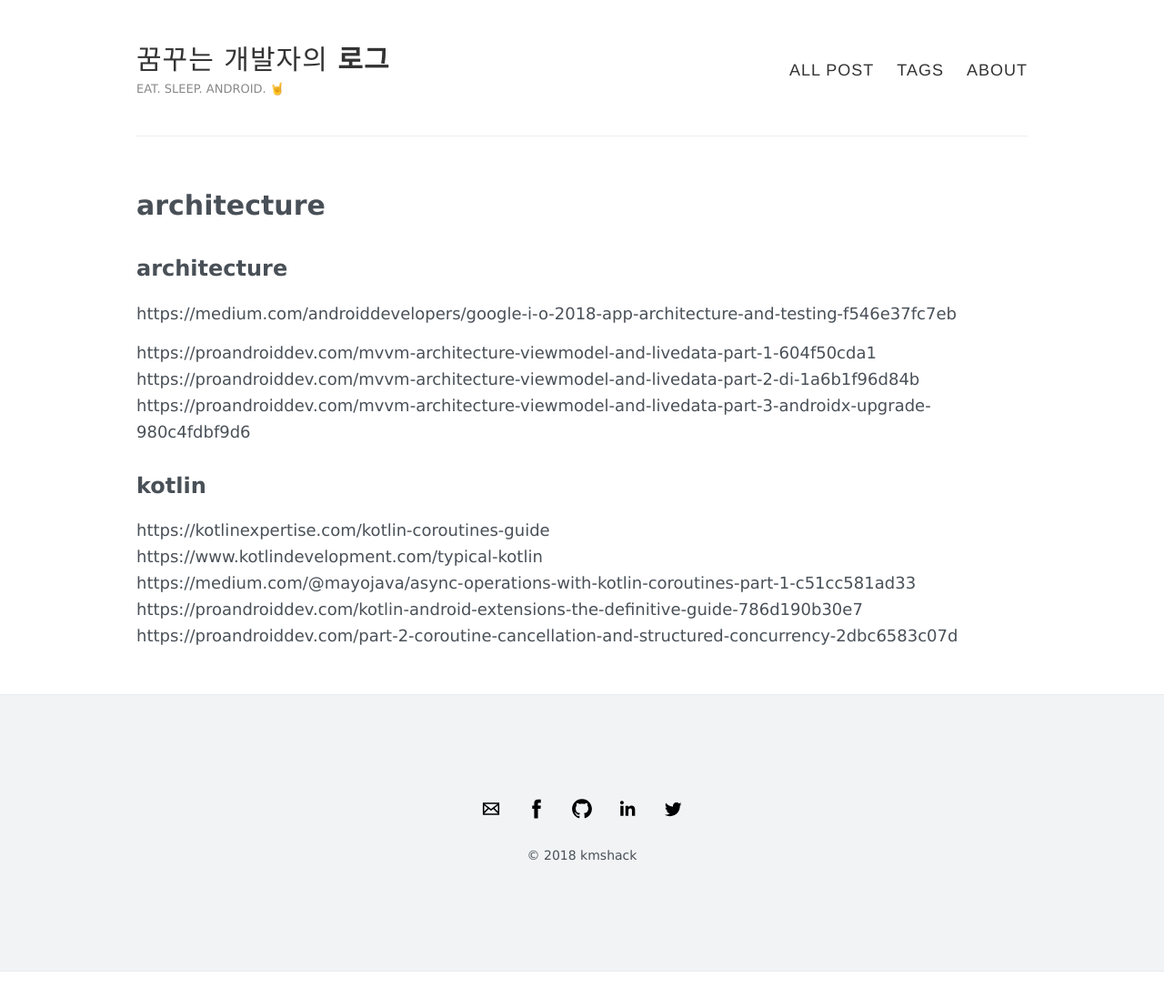
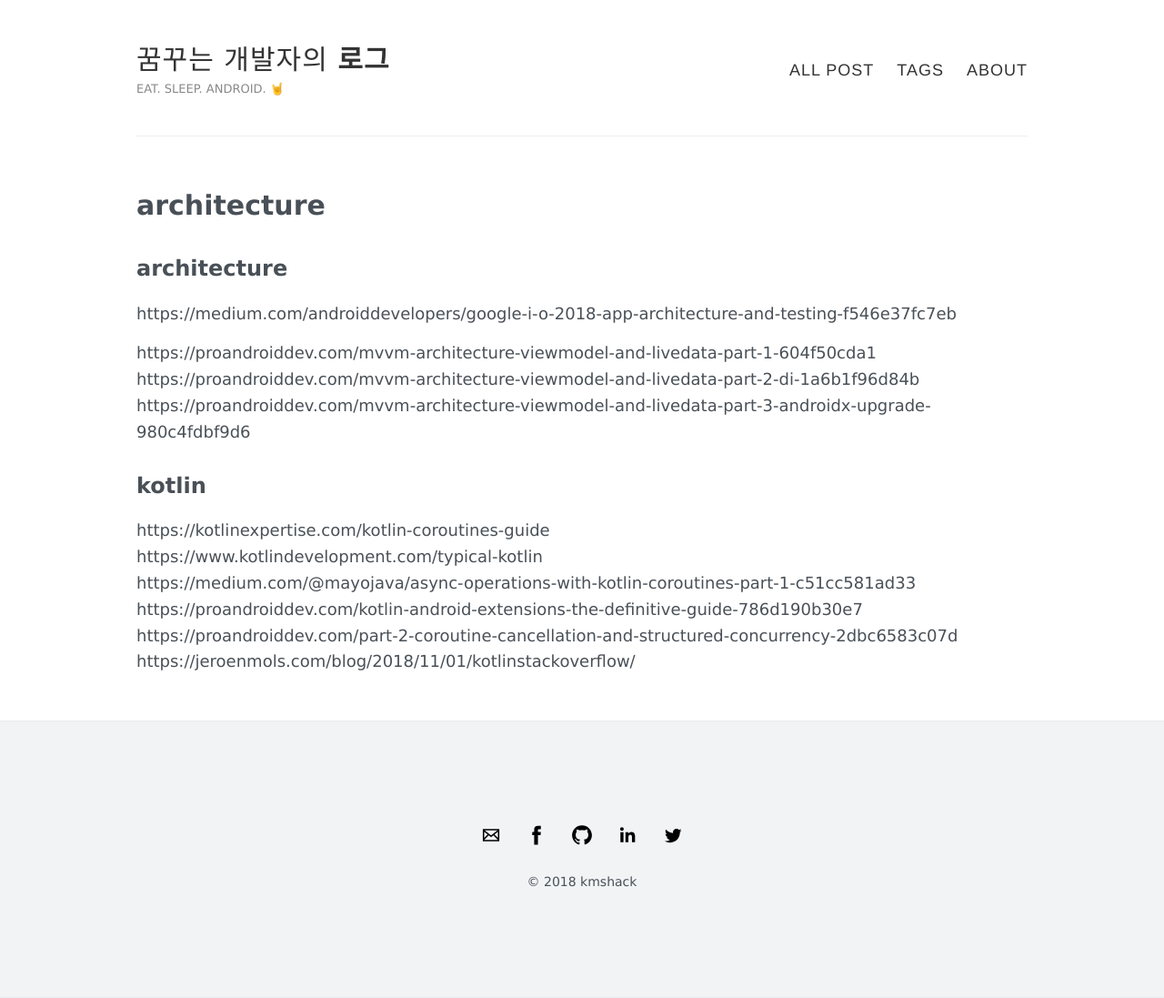
Before and after one commit to kmshack/blog.kmshack.kr, a Jekyll site: the page built from watingList.md, in a window 1280 px wide. Shown: the whole page at 91% size. Built offline with Jekyll 4.4.1, drawn with Linux system fonts in a browser that asks for light colours; our own code applies the rules of GitHub Pages for plain Markdown files; before the commit the page ends 1068 px from its top, so only the background shows below that; part of the change alters nothing that is shown.

Commit message:
Update watingList.md

```diff
--- a/watingList.md
+++ b/watingList.md
@@ -12,3 +12,4 @@ https://www.kotlindevelopment.com/typical-kotlin
 https://medium.com/@mayojava/async-operations-with-kotlin-coroutines-part-1-c51cc581ad33
 https://proandroiddev.com/kotlin-android-extensions-the-definitive-guide-786d190b30e7
 https://proandroiddev.com/part-2-coroutine-cancellation-and-structured-concurrency-2dbc6583c07d
+https://jeroenmols.com/blog/2018/11/01/kotlinstackoverflow/
```
